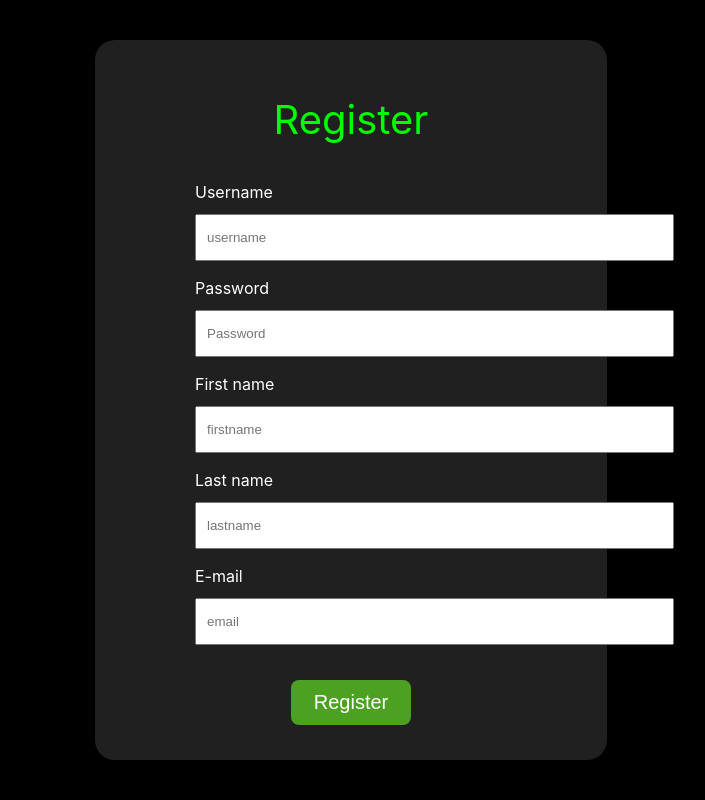
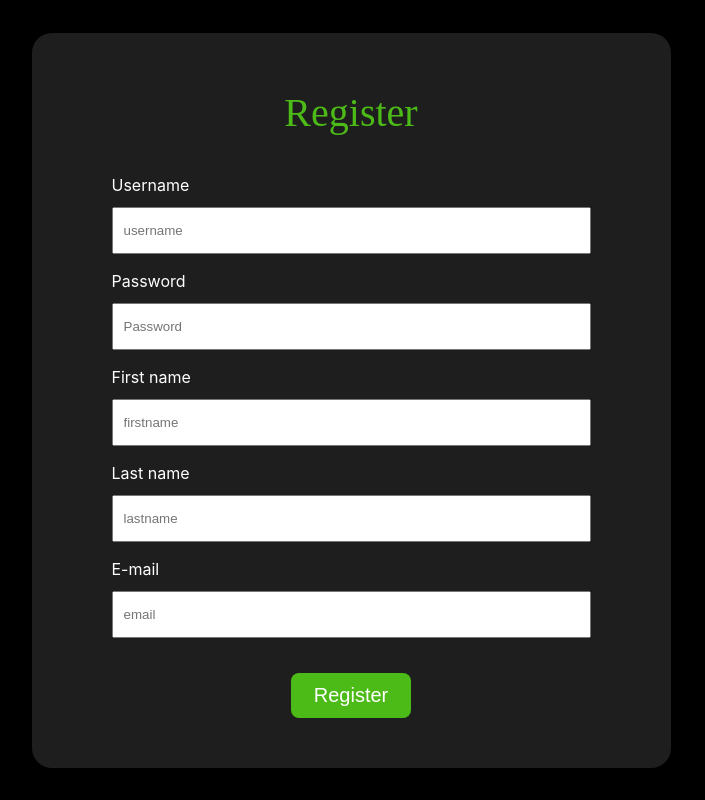
Before and after one commit to FairyFay404/website-not-security, a React (Vite) app in the folder client/: page /register in a window 1280 px wide. Shown: the whole page, without its empty margins (289-994 px from the left). Built offline with nearby package versions, Linux system fonts and the light colour scheme.

Commit message:
Login&Register

```diff
--- a/client/src/App.css
+++ b/client/src/App.css
@@ -64,7 +64,7 @@
     width: 80px;
     height: 45px;
     border-width: 0px;
-    background: #1390c2;
+    background: #4cbb17;
     border-radius: 8px;
 
     color: white;
--- a/client/src/Login.jsx
+++ b/client/src/Login.jsx
@@ -46,7 +46,7 @@ export default function Login() {
                     </div>
                     <div className='flex flex-col justify-center items-left'>
                         <p className="text-password ">Password</p>
-                        <input className="input-password " type="password" placeholder="Password" onChange={(event) => { setPassword(event.target.value) }} />
+                        <input className="input-password" type="password" placeholder="Password" onChange={(event) => { setPassword(event.target.value) }} />
                     </div>
                     <div className="flex flex-row justify-center items-center margin-top-button gap-10px">
 
--- a/client/src/Register.jsx
+++ b/client/src/Register.jsx
@@ -36,27 +36,27 @@ export default function Register() {
             <div className="bg-black flex flex-row justify-center items-center">
                 <div className="bg-background border-radius-10 ">
                     <div className='flex flex-col justify-center items-center'>
-                        <p className="text-register">Register</p>
+                        <p className="text-register font">Register</p>
                     </div>
                     <div>
-                        <p className="text-username set-margin-left">Username</p>
-                        <input className="input-username set-margin-left" type="text" placeholder="username" onChange={(event) => { setUsername(event.target.value) }}/>
+                        <p className="text-username">Username</p>
+                        <input className="input-username" type="text" placeholder="username" onChange={(event) => { setUsername(event.target.value) }}/>
                     </div>
                     <div>
-                        <p className="text-password set-margin-left">Password</p>
-                        <input className="input-password set-margin-left" type="password" placeholder="Password" onChange={(event) => { setPassword(event.target.value) }}/>
+                        <p className="text-password">Password</p>
+                        <input className="input-password" type="password" placeholder="Password" onChange={(event) => { setPassword(event.target.value) }}/>
                     </div>
                     <div>
-                        <p className="text-firstname set-margin-left">First name</p>
-                        <input className="input-firstname set-margin-left" type="text" placeholder="firstname" onChange={(event) => { setFirstName(event.target.value) }}/>
+                        <p className="text-firstname">First name</p>
+                        <input className="input-firstname" type="text" placeholder="firstname" onChange={(event) => { setFirstName(event.target.value) }}/>
                     </div>
                     <div>
-                        <p className="text-lastname set-margin-left">Last name</p>
-                        <input className="input-lastname set-margin-left" type="text" placeholder="lastname" onChange={(event) => { setLastName(event.target.value) }}/>
+                        <p className="text-lastname">Last name</p>
+                        <input className="input-lastname" type="text" placeholder="lastname" onChange={(event) => { setLastName(event.target.value) }}/>
                     </div>
                     <div>
-                        <p className="text-email set-margin-left">E-mail</p>
-                        <input className="input-email set-margin-left" type="text" placeholder="email" onChange={(event) => { setEmail(event.target.value) }}/>
+                        <p className="text-email">E-mail</p>
+                        <input className="input-email" type="text" placeholder="email" onChange={(event) => { setEmail(event.target.value) }}/>
                     </div>
                     <div className="flex flex-col justify-center items-center margin-top-button">
 
--- a/client/src/register.css
+++ b/client/src/register.css
@@ -20,7 +20,7 @@
 }
 
 .text-register {
-    color: #00ff00;
+    color: #4cbb17;
     font-size: 40px;
     margin-top: 50px;
 }
@@ -46,9 +46,8 @@
 }
 
 .bg-background {
-    background-color: #202020;
-    width: 40%;
-    height: 90%;
+    background-color: #1e1e1e;
+    padding: 0px 80px 50px 80px;
 }
 
 .bg-black {
@@ -63,9 +62,14 @@
     width: 120px;
     height: 45px;
     border-width: 0px;
-    background: #4CA123;
+    background: #4cbb17;
     border-radius: 8px;
     color: white;
     font-size: 20px;
     cursor: pointer;
 }
+
+.font{
+    font-family: Copperplate;
+    font-size: 40px;
+}
```
